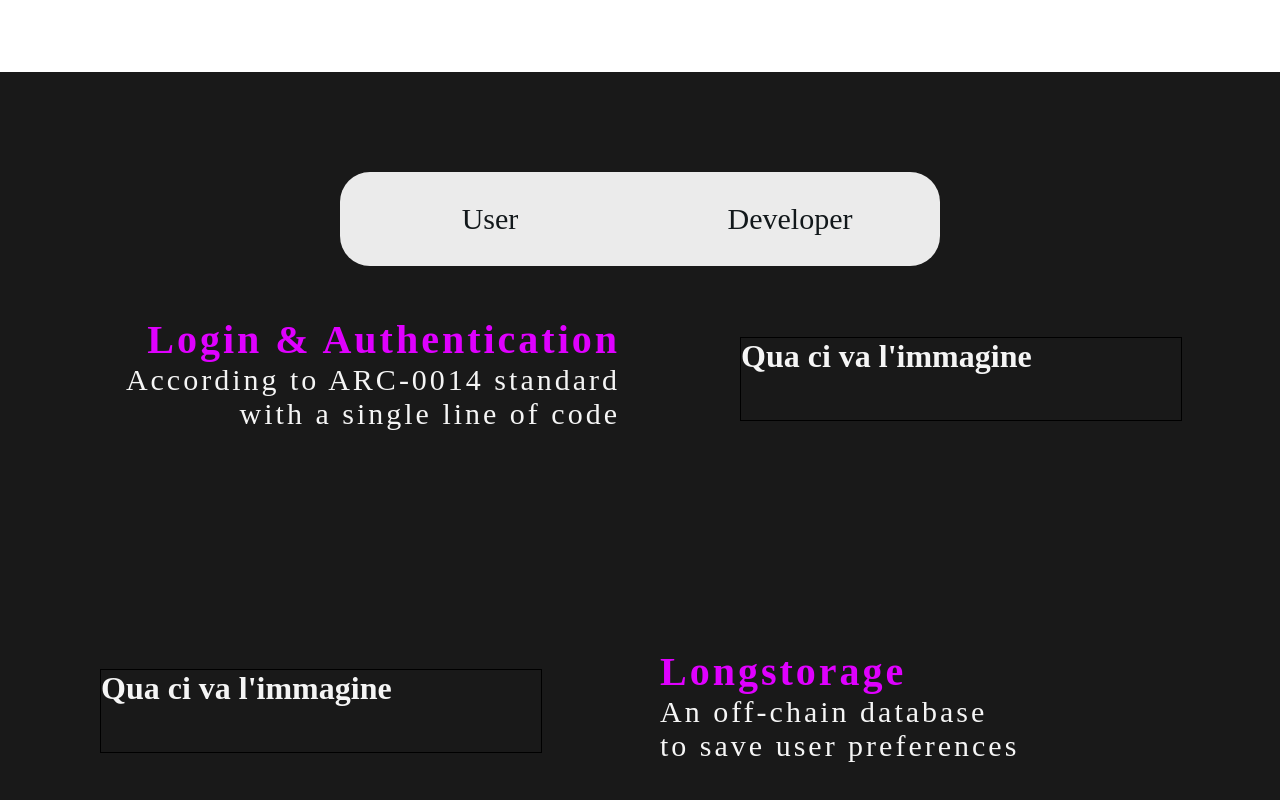
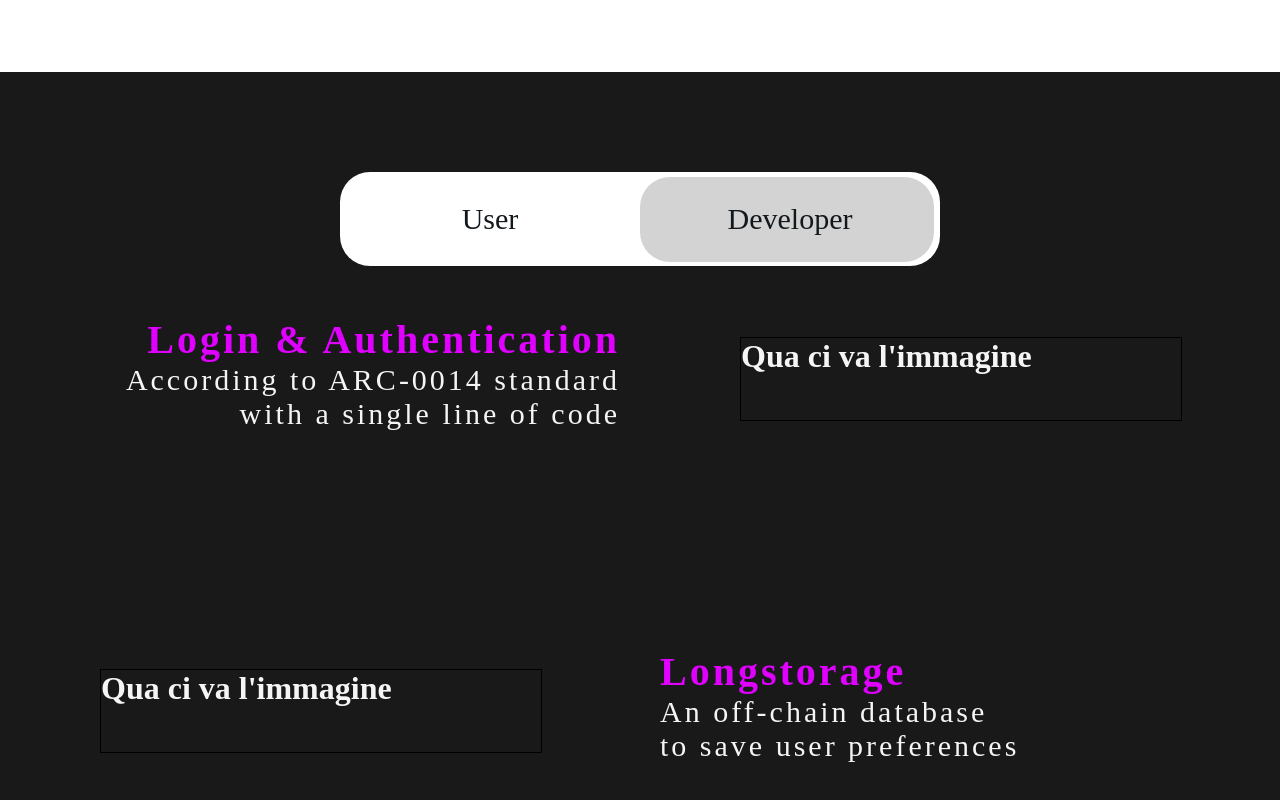
Before and after one commit to XLongLink/Website, a Next.js app: page / in a window 1280 px wide. Shown: the part 1133-1933 px from the top of the page. Built offline with nearby package versions, Linux system fonts and the light colour scheme; what @walletconnect/client would draw is missing.

Commit message:
Sistemato switch user-developer

```diff
--- a/components/index/switch.module.css
+++ b/components/index/switch.module.css
@@ -32,7 +32,7 @@
 }
 
 .button {
-    background: rgb(235, 235, 235);
+    background: white;
     border-radius: 30px;
     width: 600px;
     text-align: center;
@@ -44,11 +44,12 @@
 }
 
 .switch {
-    background: white;
-    position: relative;
-    top: 0px;
-    left: 0px;
-    width: 50%;
+    background: lightgray;
+    position: absolute;
+    top: 5px;
+    left: 1%;
+    width: 49%;
+    height: 90%;
     border-radius: 30px;
     z-index: 1;
     transition: transform 300ms;
@@ -57,3 +58,10 @@
 .text {
     z-index: 2;
 }
+
+@media (max-width: 654px){
+
+    .button{
+        width: 90vw;
+    }
+}
```
